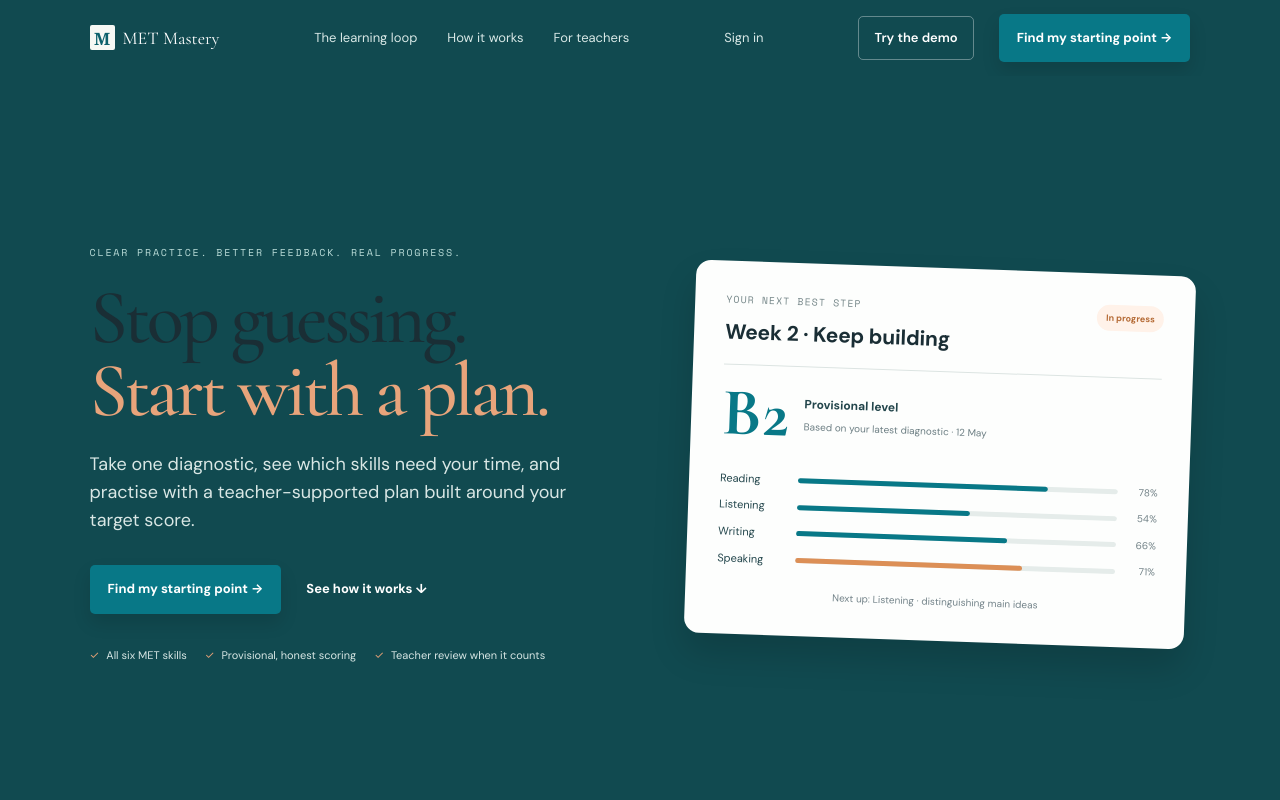
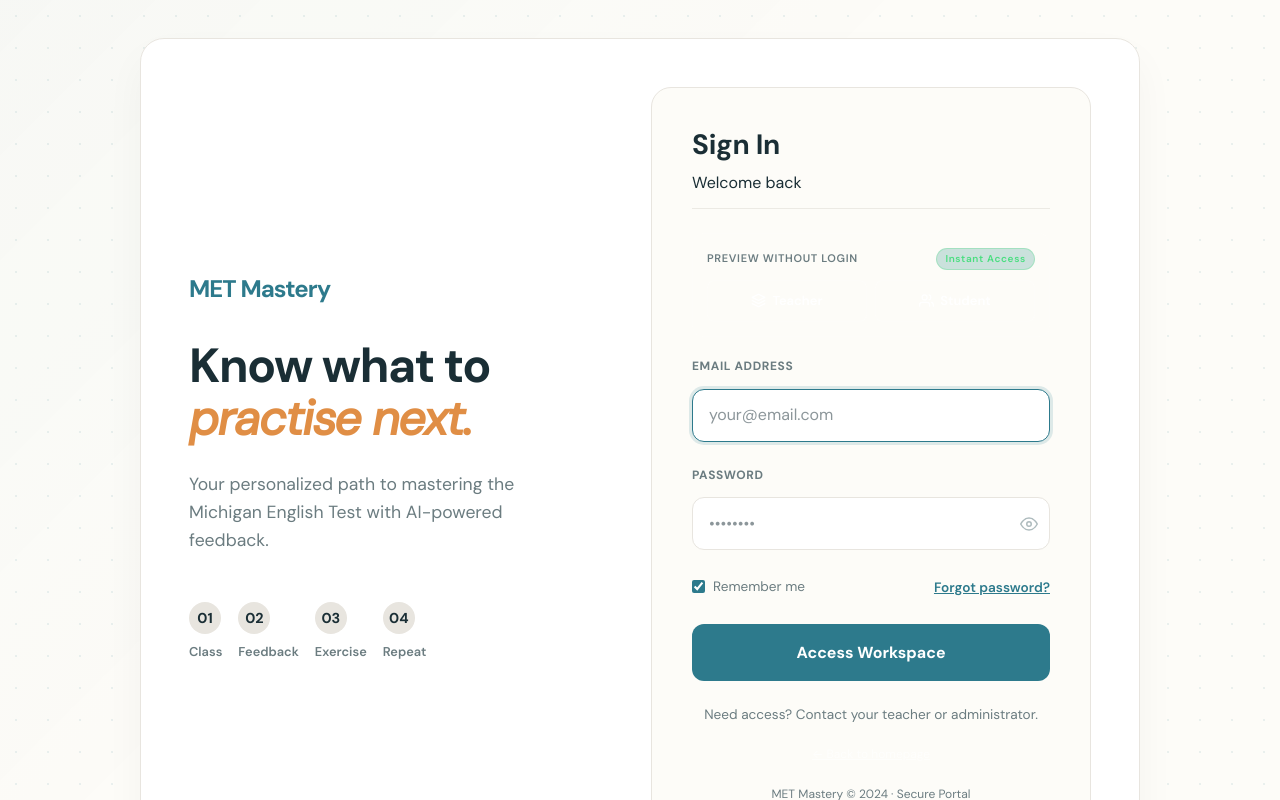
Before and after one commit to vvieira010-pixel/met-mastery-platform, a React (Vite) app: page / in a window 1280 px wide. Shown: the top 800 px of the page. Built offline with nearby package versions, Linux system fonts and the light colour scheme; no server answers.

Commit message:
feat(auth): login-only access — remove public landing

```diff
--- a/src/App.jsx
+++ b/src/App.jsx
@@ -1,6 +1,5 @@
 import { useState, useEffect, useCallback, useRef, Suspense } from 'react';
 import LoginScreen from './pages/login.jsx';
-import LandingPage from './pages/landing-complete.jsx';
 import StudentDashboard from './pages/student-dashboard.jsx';
 import ErrorBoundary from './components/error-boundary.jsx';
 import { logError } from './lib/error-logger.js';
@@ -63,7 +62,6 @@
   // reads the current role instead of the value captured on first render.
   const authRef = useRef(auth);
   useEffect(() => { authRef.current = auth; }, [auth]);
-  const [showLogin, setShowLogin] = useState(false);
 
   // Global error handler — catches unhandled rejections and window.onerror
   useEffect(() => {
@@ -433,7 +431,6 @@
     clearStoredSupabaseSession();
     setSessionRole('');
     setAuth(null);
-    setShowLogin(false);
     setView('dashboard');
     setViewParams({});
   };
@@ -446,9 +443,7 @@
   }, [auth]);
 
   if (!auth) {
-    return showLogin
-      ? <LoginScreen onSignIn={handleSignIn} onBack={() => setShowLogin(false)} />
-      : <LandingPage onMemberSignIn={() => setShowLogin(true)} onDemoAccess={handleSignIn} data-testid="met-mastery-landing" />;
+    return <LoginScreen onSignIn={handleSignIn} onBack={() => {}} />;
   }
 
   if (auth.role === 'student') {
```
